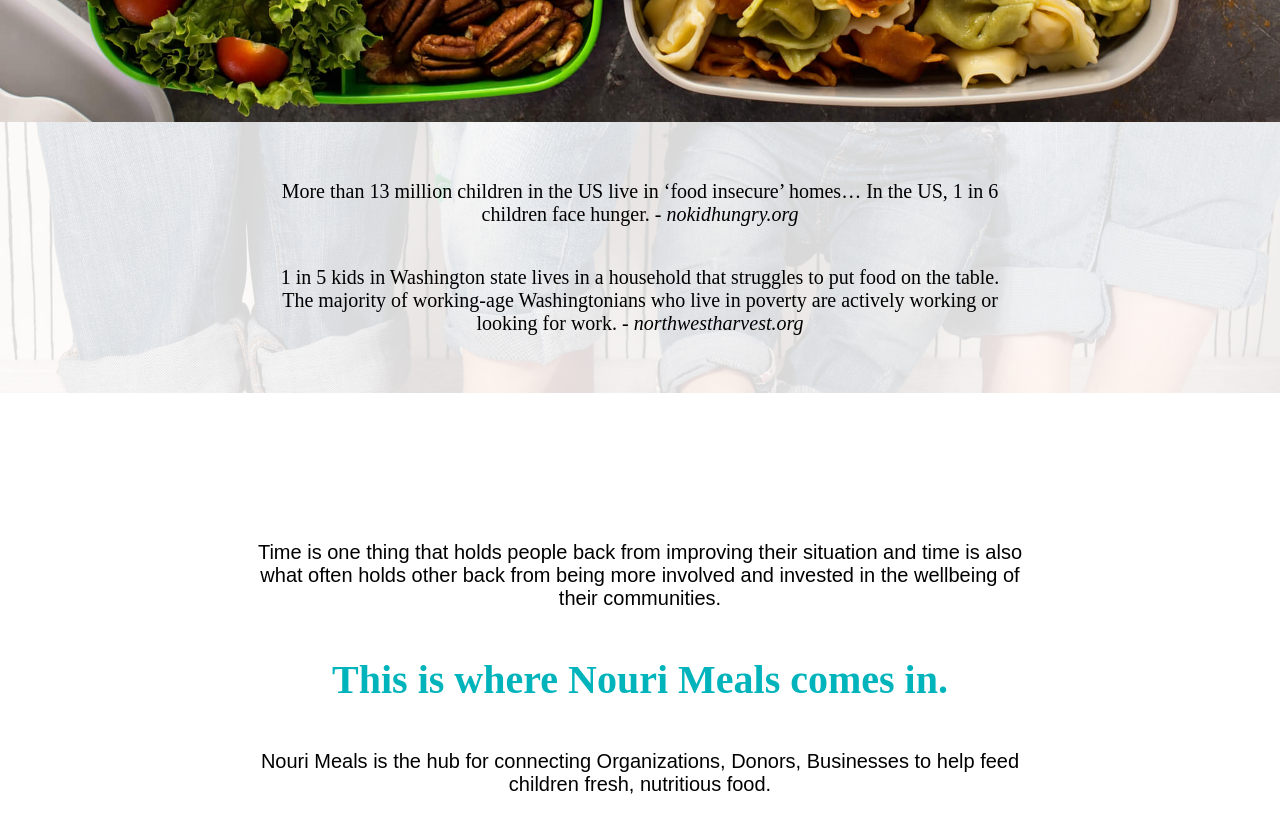
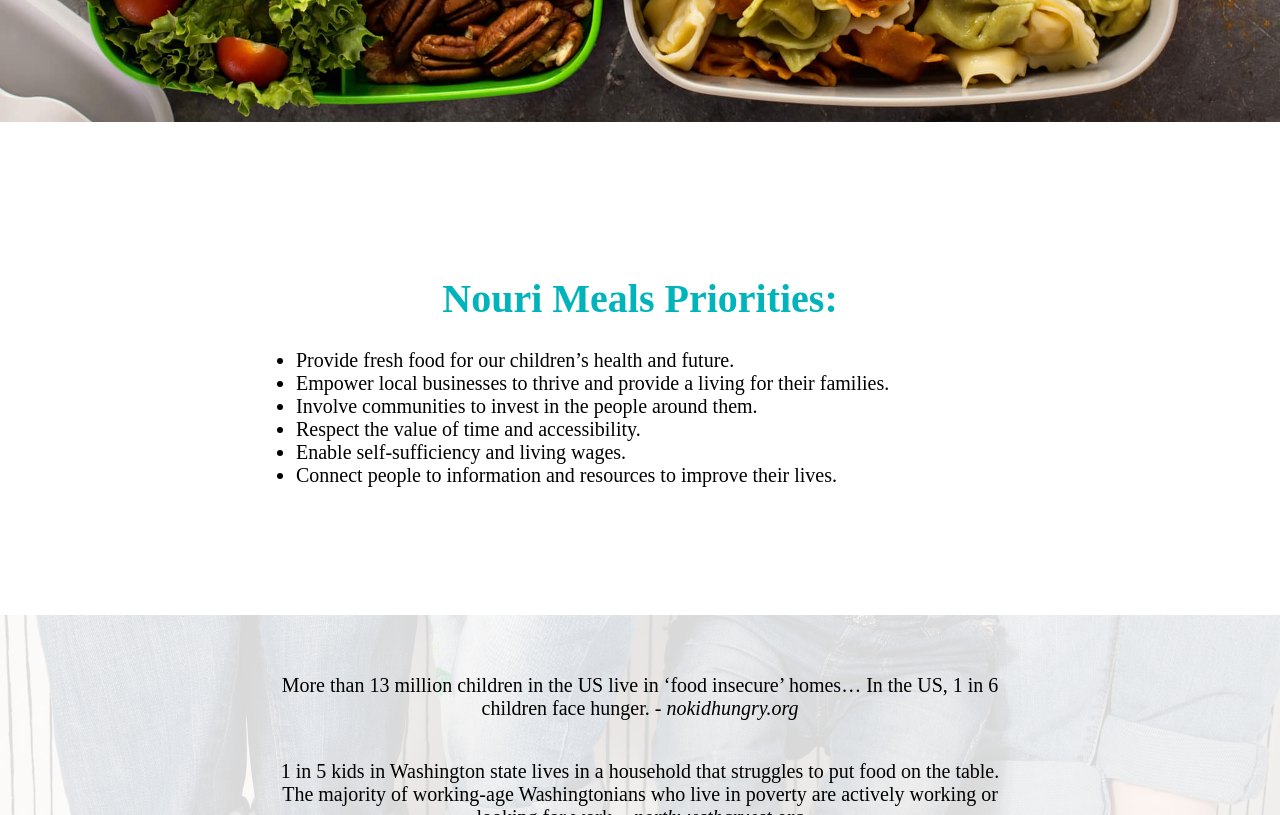
Before and after one commit to nourimeals/website, a React app: page / in a window 1280 px wide. Shown: the part 600-1415 px from the top of the page. Built offline with nearby package versions, Linux system fonts and the light colour scheme; a web font is replaced by a local one.

Commit message:
added priorities to home page

```diff
--- a/src/components/home/home.jsx
+++ b/src/components/home/home.jsx
@@ -41,6 +41,21 @@
           </div>
         </section>
 
+        <section id="home-priorities">
+            <div>
+              <h1>Nouri Meals Priorities:</h1>
+              <ul>
+                <li>Provide fresh food for our children’s health and future.</li>
+                <li>Empower local businesses to thrive and provide a living for their families.</li>
+                <li>Involve communities to invest in the people around them.</li>
+                <li>Respect the value of time and accessibility.</li>
+                <li>Enable self-sufficiency and living wages.</li>
+                <li>Connect people to information and resources to improve
+                their lives.</li>
+              </ul>
+            </div>
+        </section>
+
         <section id="home-quotes">
           <div className="white-overlay quote-content">
             <blockquote cite="https://www.nokidhungry.org/who-we-are/hunger-facts">More than 13 million children in the US live in ‘food insecure’ homes… In the US, 1 in 6 children face hunger.<cite> - nokidhungry.org</cite></blockquote>
--- a/src/components/home/home.scss
+++ b/src/components/home/home.scss
@@ -94,6 +94,31 @@
         border: 1px solid #000;
       }
     }
+  }
+}
+
+/******************************
+    PRIORITIES
+*******************************/
+#home-priorities {
+  font-size: 20px;
+  display: flex;
+  flex-direction: column;
+  justify-content: center;
+  text-align: center;
+  padding: 5%;
+
+  h1 {
+    color: $teal-empahasis-color;
+  }
+
+  ul {
+    text-align: left;
+    margin: 0 auto;
+  }
+
+  @media only screen and (min-width: 700px) {
+    padding: 10% 20%;
   }
 }
 
```
Also changed, not shown: 1 other file (tests, documents, lock files or other folders).
